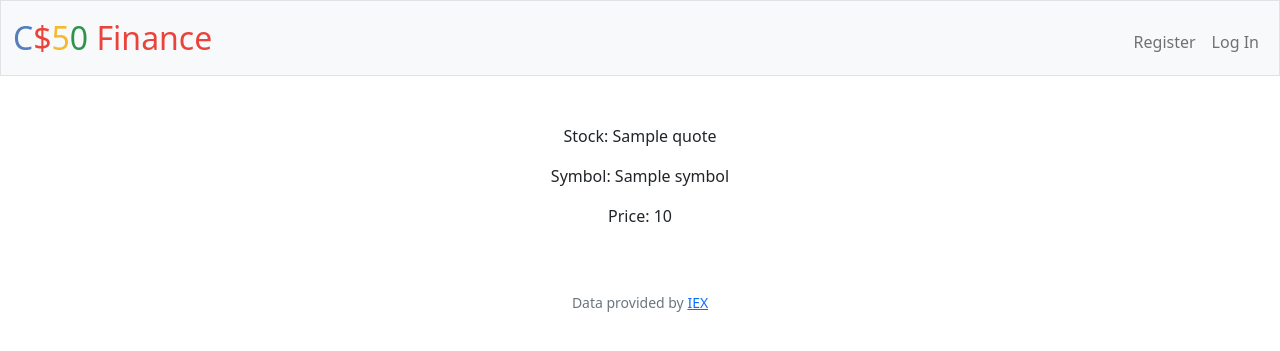
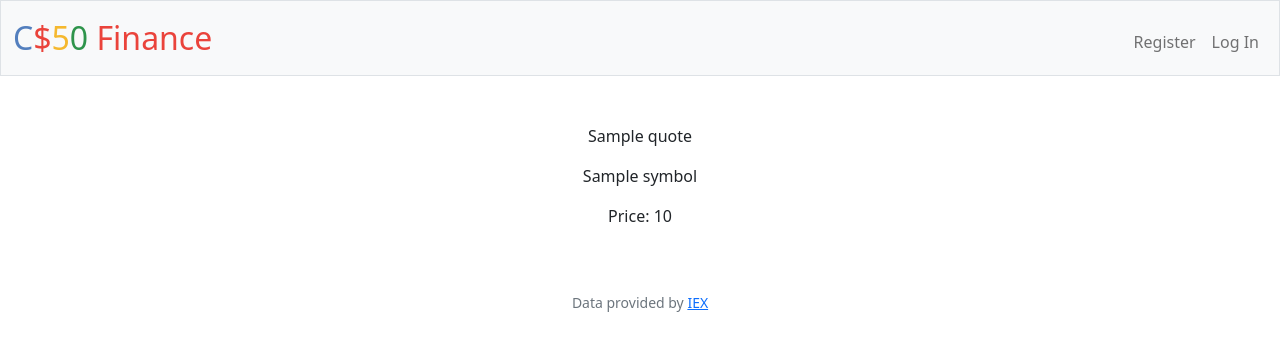
Before and after one commit to nednella/cs50, a Flask app: template cs50/week9/finance/templates/quoted.html in a window 1280 px wide. Shown: the top 351 px of the page. Run offline with Flask 3, Linux system fonts and the light colour scheme; the template is opened without the code that fills it: most values are stand-ins (such as "Sample title", 1, 10 or a date in 2020); some libraries are stand-ins or nearby versions.

Commit message:
Wed, Apr 12, 2023, 7:11 PM +01:00

```diff
--- a/cs50/week9/finance/templates/quoted.html
+++ b/cs50/week9/finance/templates/quoted.html
@@ -6,10 +6,10 @@
 
 {% block main %}
     <p>
-        Stock: {{ quote.name }}
+        {{ quote.name }}
     </p>
     <p>
-        Symbol: {{ quote.symbol }}
+        {{ quote.symbol }}
     </p>
     <p>
         Price: {{ quote.price }}
```
